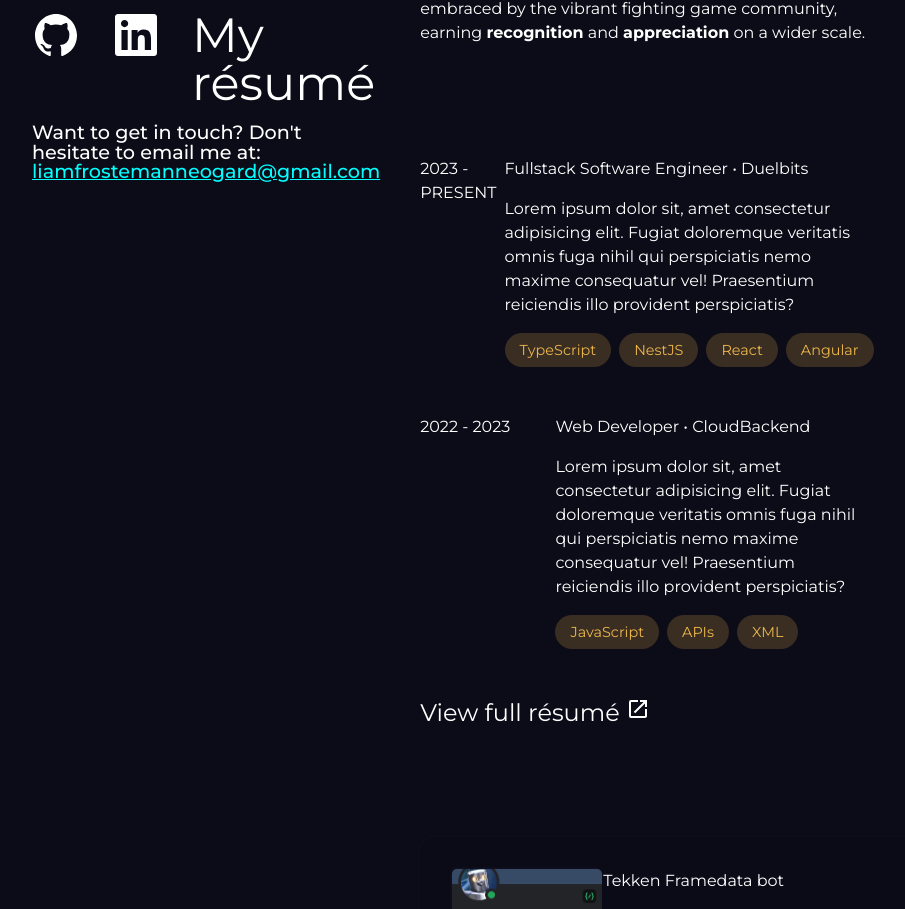
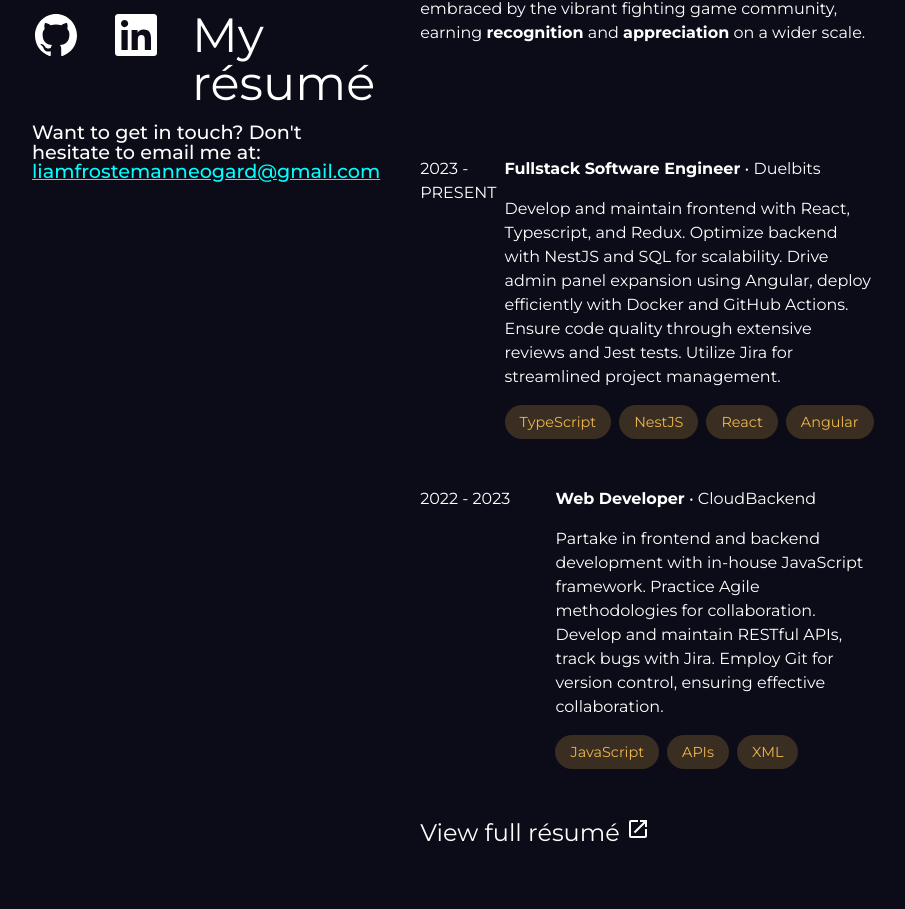
Before and after one commit to FrostemanNeogard/portfolio, a React (Vite) app: page / in a window 1280 px wide. Shown: the part 539-1448 px from the top of the page, without its empty margins (224-1129 px from the left). Built offline with nearby package versions, Linux system fonts and the light colour scheme; a web font is replaced by a local one.

Commit message:
Replace placeholder job descriptions

```diff
--- a/src/components/workExperiences/index.tsx
+++ b/src/components/workExperiences/index.tsx
@@ -6,11 +6,15 @@ export const WorkExperiences = () => {
     <Styled.WorkSection>
       <Styled.WorkArticle>
         <h3>2023 - Present</h3>
-        <h2>Fullstack Software Engineer • Duelbits</h2>
+        <h2>
+          <strong>Fullstack Software Engineer</strong> • Duelbits
+        </h2>
         <p>
-          Lorem ipsum dolor sit, amet consectetur adipisicing elit. Fugiat
-          doloremque veritatis omnis fuga nihil qui perspiciatis nemo maxime
-          consequatur vel! Praesentium reiciendis illo provident perspiciatis?
+          Develop and maintain frontend with React, Typescript, and Redux.
+          Optimize backend with NestJS and SQL for scalability. Drive admin
+          panel expansion using Angular, deploy efficiently with Docker and
+          GitHub Actions. Ensure code quality through extensive reviews and Jest
+          tests. Utilize Jira for streamlined project management.
         </p>
         <div>
           <span>TypeScript</span>
@@ -21,11 +25,14 @@ export const WorkExperiences = () => {
       </Styled.WorkArticle>
       <Styled.WorkArticle>
         <h3>2022 - 2023</h3>
-        <h2>Web Developer • CloudBackend</h2>
+        <h2>
+          <strong>Web Developer</strong> • CloudBackend
+        </h2>
         <p>
-          Lorem ipsum dolor sit, amet consectetur adipisicing elit. Fugiat
-          doloremque veritatis omnis fuga nihil qui perspiciatis nemo maxime
-          consequatur vel! Praesentium reiciendis illo provident perspiciatis?
+          Partake in frontend and backend development with in-house JavaScript
+          framework. Practice Agile methodologies for collaboration. Develop and
+          maintain RESTful APIs, track bugs with Jira. Employ Git for version
+          control, ensuring effective collaboration.
         </p>
         <div>
           <span>JavaScript</span>
```
